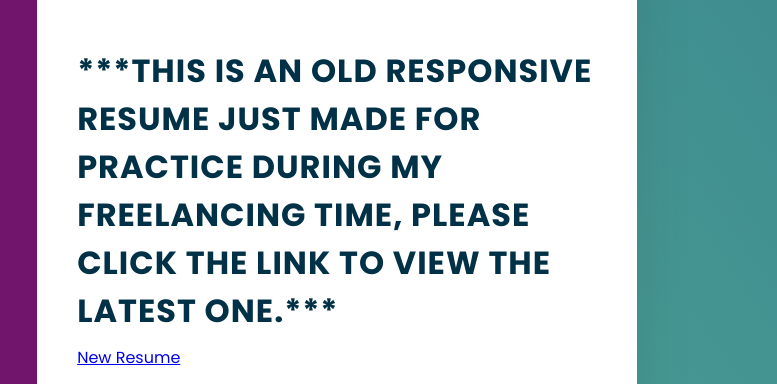
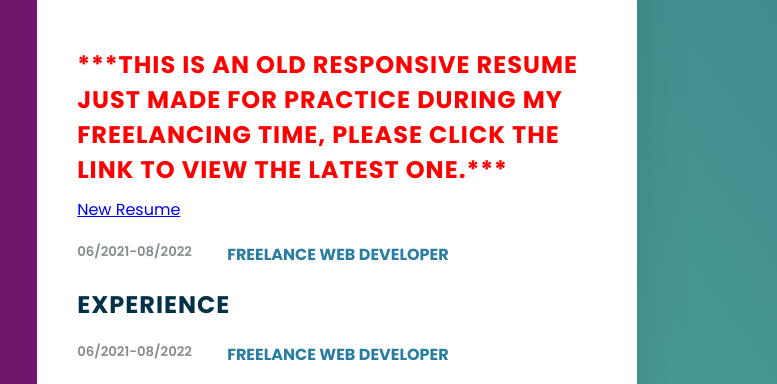
Before and after one commit to acharyasandesh/acharyasandesh.github.io, a plain HTML site: page websiteBuildingProject/CVResume/index.html in a window 1280 px wide. Shown: the part 238-622 px from the top of the page, 503-1280 px from the left. Drawn offline with Linux system fonts and the light colour scheme.

Commit message:
Update index.html

```diff
--- a/websiteBuildingProject/CVResume/index.html
+++ b/websiteBuildingProject/CVResume/index.html
@@ -75,7 +75,7 @@
             </p>
         </div>
         <div class="about">
-            <h1 class="title2">***This is an old responsive resume just made for practice during my freelancing time, please click the link to view the latest one.***</h1>
+            <h2 class="title2"><FONT COLOR="RED">***This is an old responsive resume just made for practice during my freelancing time, please click the link to view the latest one.***</h2>
             <a href="https://acharyasandesh.github.io/resume.pdf">New Resume</a>
             <div class="box">
                 <div class="yearCompany">
```
